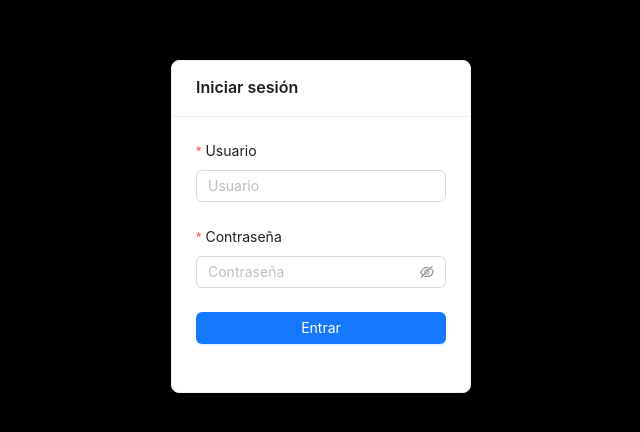
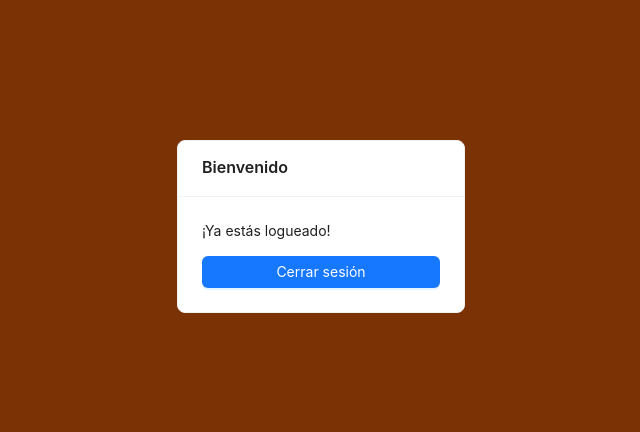
Before and after one commit to santa-ana-agroforms/santa-ana-agroforms, a React (Vite) app: page /home in a window 1280 px wide. Shown: the part 174-606 px from the top of the page, without its empty margins (319-959 px from the left). Built offline with nearby package versions, Linux system fonts and the light colour scheme.

Commit message:
feat: folder structure and router

```diff
--- a/src/App.tsx
+++ b/src/App.tsx
@@ -1,58 +1,26 @@
+// src/App.tsx
 import React from 'react'
-import { Card, Form, Input, Button } from 'antd'
-import type { FormInstance } from 'antd'
+import { BrowserRouter, Routes, Route, Navigate } from 'react-router-dom'
+import { LoginPage } from './pages/LoginPage'
+import { HomePage } from './pages/HomePage'
 
 const App: React.FC = () => {
-  const [form] = Form.useForm<FormInstance>()
+  return (
+    <BrowserRouter>
+      <Routes>
+        {/* Ruta de login */}
+        <Route path="/" element={<LoginPage />} />
 
-  const onFinish = (values: { username: string; password: string }) => {
-    console.log('Datos de login:', values)
-    // aquí iría tu lógica de autenticación...
-  }
+        {/* Ruta de home (dashboard, por ejemplo) */}
+        <Route path="/home" element={<HomePage />} />
 
-  return (
-    <div
-      style={{
-        display: 'flex',
-        height: '100vh',
-        width: '100vw',
-        justifyContent: 'center',
-        alignItems: 'center',
-        background: 'black',
-      }}
-    >
-      <Card title="Iniciar sesión" style={{ width: 300 }}>
-        <Form
-          form={form}
-          name="login"
-          layout="vertical"
-          onFinish={onFinish}
-          initialValues={{ username: '', password: '' }}
-        >
-          <Form.Item
-            label="Usuario"
-            name="username"
-            rules={[{ required: true, message: 'Por favor ingresa tu usuario' }]}
-          >
-            <Input placeholder="Usuario" />
-          </Form.Item>
+        {/* Cualquier otra ruta que quieras añadir */}
+        {/* <Route path="/perfil" element={<ProfilePage />} /> */}
 
-          <Form.Item
-            label="Contraseña"
-            name="password"
-            rules={[{ required: true, message: 'Por favor ingresa tu contraseña' }]}
-          >
-            <Input.Password placeholder="Contraseña" />
-          </Form.Item>
-
-          <Form.Item>
-            <Button type="primary" htmlType="submit" block>
-              Entrar
-            </Button>
-          </Form.Item>
-        </Form>
-      </Card>
-    </div>
+        {/* Si la URL no coincide con ninguna ruta, redirige a "/" */}
+        <Route path="*" element={<Navigate to="/" replace />} />
+      </Routes>
+    </BrowserRouter>
   )
 }
 
--- /dev/null
+++ b/src/pages/HomePage.tsx
@@ -0,0 +1,24 @@
+// src/pages/HomePage.tsx
+import React from 'react'
+import { Card, Button } from 'antd'
+import { useNavigate } from 'react-router-dom'
+
+export const HomePage: React.FC = () => {
+  const navigate = useNavigate()
+
+  return (
+    <div className="flex items-center justify-center h-screen w-screen bg-amber-900">
+      <Card title="Bienvenido" className="w-72">
+        <p>¡Ya estás logueado!</p>
+        <Button
+          type="primary"
+          block
+          onClick={() => navigate('/')}
+          className="mt-4"
+        >
+          Cerrar sesión
+        </Button>
+      </Card>
+    </div>
+  )
+}
--- /dev/null
+++ b/src/pages/LoginPage.tsx
@@ -0,0 +1,56 @@
+// src/pages/LoginPage.tsx
+import React from 'react'
+import { Card, Form, Input, Button } from 'antd'
+import type { FormInstance } from 'antd'
+import { useNavigate } from 'react-router-dom'
+
+export const LoginPage: React.FC = () => {
+  const [form] = Form.useForm<FormInstance>()
+  const navigate = useNavigate()
+
+  const onFinish = (values: { username: string; password: string }) => {
+    console.log('Datos de login:', values)
+    // Aquí iría tu llamada al API de autenticación…
+    const fakeLoginOk = true
+    if (fakeLoginOk) {
+      // Si el login es exitoso, navegamos a /home
+      navigate('/home')
+    }
+  }
+
+  return (
+    <div className="flex items-center justify-center h-screen w-screen bg-black">
+      <Card title="Iniciar sesión" className="w-72">
+        <Form
+          form={form}
+          name="login"
+          layout="vertical"
+          onFinish={onFinish}
+          initialValues={{ username: '', password: '' }}
+        >
+          <Form.Item
+            label="Usuario"
+            name="username"
+            rules={[{ required: true, message: 'Por favor ingresa tu usuario' }]}
+          >
+            <Input placeholder="Usuario" />
+          </Form.Item>
+
+          <Form.Item
+            label="Contraseña"
+            name="password"
+            rules={[{ required: true, message: 'Por favor ingresa tu contraseña' }]}
+          >
+            <Input.Password placeholder="Contraseña" />
+          </Form.Item>
+
+          <Form.Item>
+            <Button type="primary" htmlType="submit" block className="mt-4">
+              Entrar
+            </Button>
+          </Form.Item>
+        </Form>
+      </Card>
+    </div>
+  )
+}
--- /dev/null
+++ b/src/theme/antd.less
@@ -0,0 +1,3 @@
+@primary-color: #1d4ed8;         // tu color principal
+@font-family: 'Inter', sans-serif;
+@border-radius-base: 4px;
```
Also changed, not shown: package.json (+5 -4 lines), 1 other file (tests, documents, lock files or other folders).
